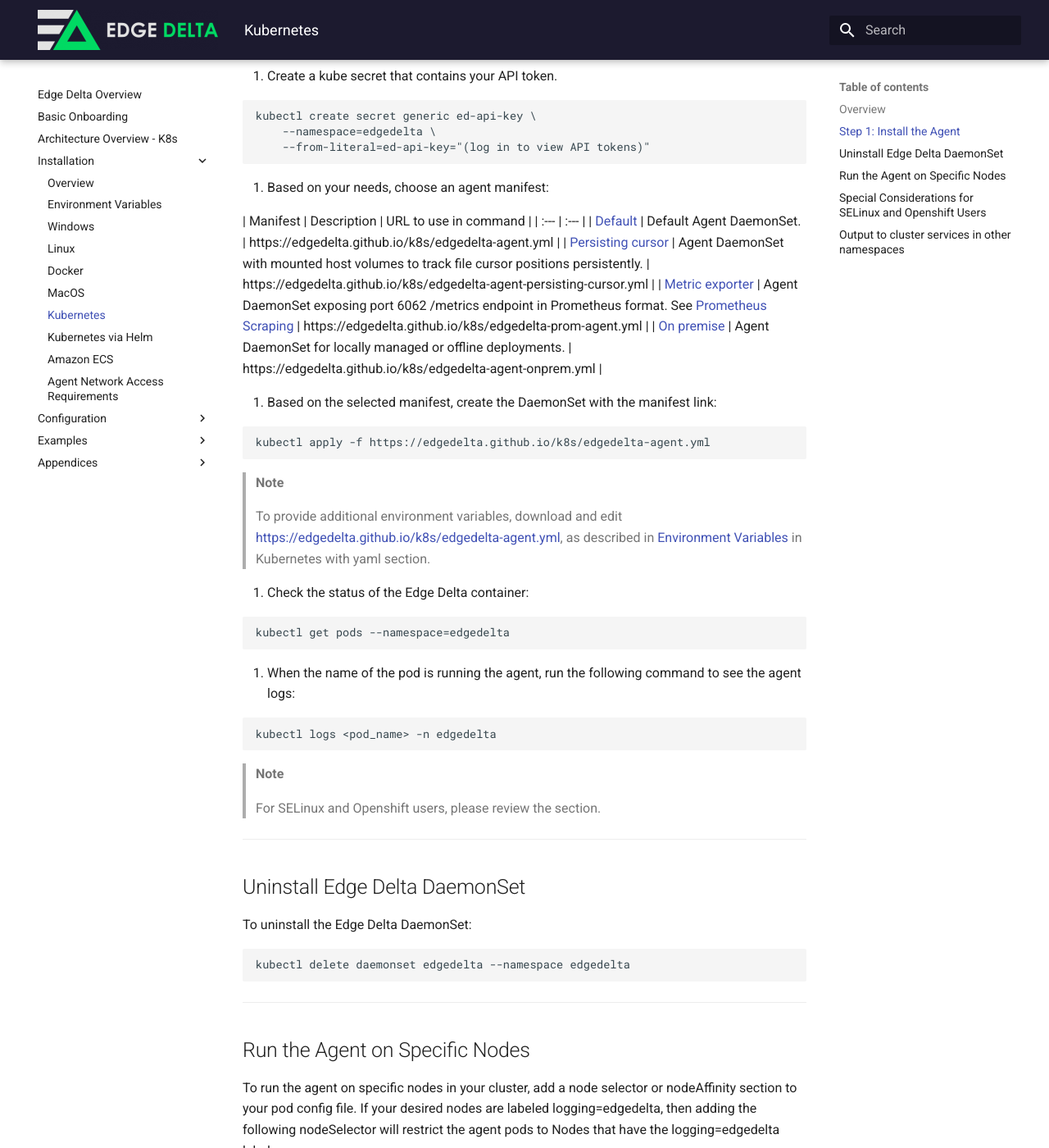
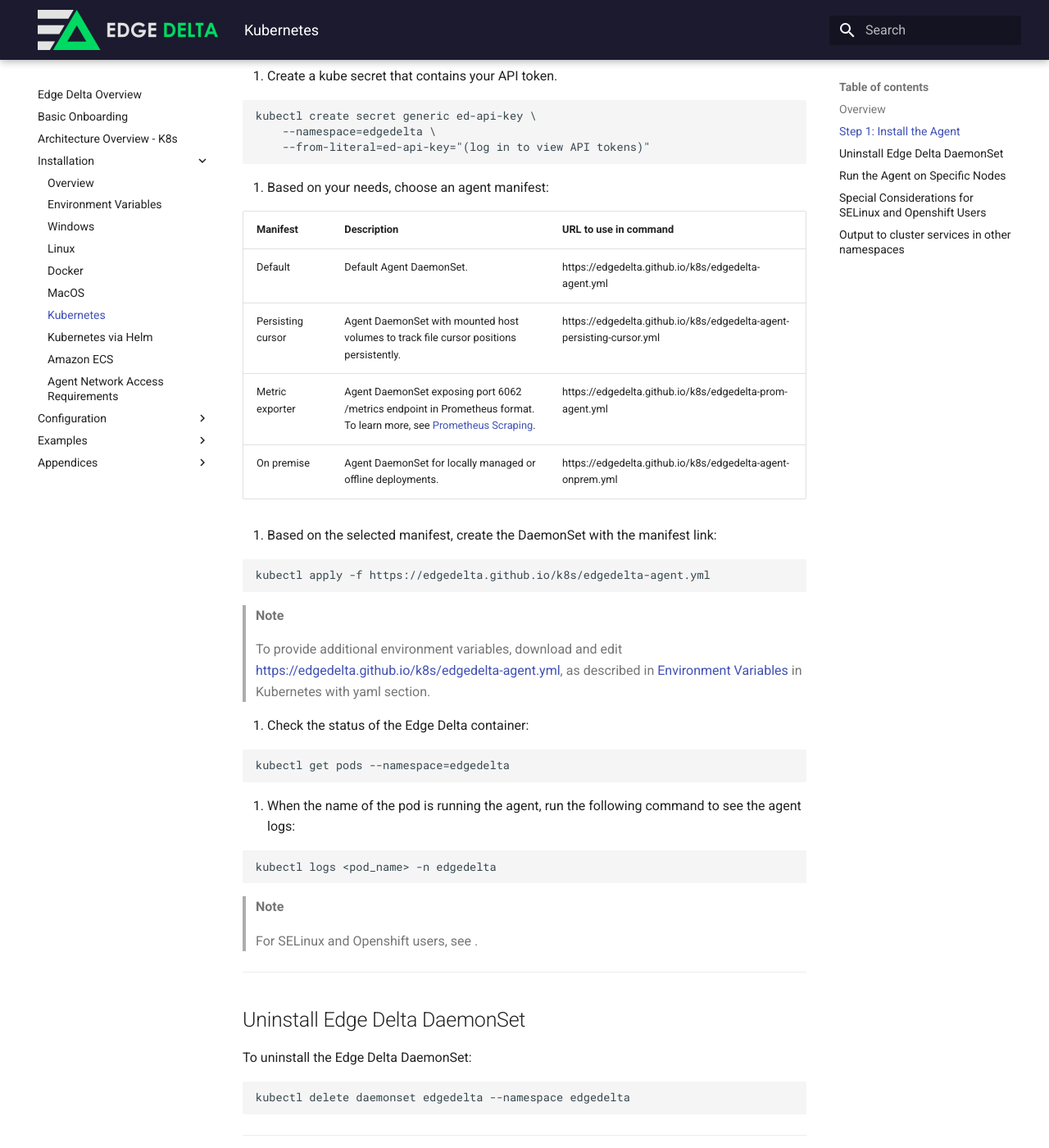
Before and after one commit to edgedelta/docs, an MkDocs documentation site: the page built from docs/installation/kubernetes.md, in a window 1280 px wide and 1400 px high, scrolled down 710 px. Shown: the whole window at 82% size. Built offline with MkDocs 1.6.1 and Material for MkDocs 9.7.7, drawn with Linux system fonts in a browser that asks for light colours.

Commit message:
Update kubernetes.md

```diff
--- a/docs/installation/kubernetes.md
+++ b/docs/installation/kubernetes.md
@@ -41,12 +41,12 @@ kubectl create secret generic ed-api-key \
 
 3. Based on your needs, choose an agent manifest:
 
-| Manifest | Description | URL to use in command |
-| :---     | :---        |
-| [Default](https://edgedelta.github.io/k8s/edgedelta-agent.yml) | Default Agent DaemonSet. | https://edgedelta.github.io/k8s/edgedelta-agent.yml |
-| [Persisting cursor](https://edgedelta.github.io/k8s/edgedelta-agent-persisting-cursor.yml) | Agent DaemonSet with mounted host volumes to track file cursor positions persistently. | https://edgedelta.github.io/k8s/edgedelta-agent-persisting-cursor.yml |
-| [Metric exporter](https://edgedelta.github.io/k8s/edgedelta-prom-agent.yml) | Agent DaemonSet exposing port 6062 /metrics endpoint in Prometheus format. See [Prometheus Scraping](../appendices/prometheus-scraping.md) | https://edgedelta.github.io/k8s/edgedelta-prom-agent.yml |
-| [On premise](https://edgedelta.github.io/k8s/edgedelta-agent-onprem.yml) | Agent DaemonSet for locally managed or offline deployments. | https://edgedelta.github.io/k8s/edgedelta-agent-onprem.yml |
+| Manifest          | Description                                                                                                                                                | URL to use in command                                                 |
+|-------------------|------------------------------------------------------------------------------------------------------------------------------------------------------------|-----------------------------------------------------------------------|
+| Default           | Default Agent DaemonSet.                                                                                                                                   | https://edgedelta.github.io/k8s/edgedelta-agent.yml                   |
+| Persisting cursor | Agent DaemonSet with mounted host volumes to track file cursor positions persistently.                                                                     | https://edgedelta.github.io/k8s/edgedelta-agent-persisting-cursor.yml |
+| Metric exporter   | Agent DaemonSet exposing port 6062 /metrics endpoint in Prometheus format. To learn more, see [Prometheus Scraping](../appendices/prometheus-scraping.md). | https://edgedelta.github.io/k8s/edgedelta-prom-agent.yml              |
+| On premise        | Agent DaemonSet for locally managed or offline deployments.                                                                                                | https://edgedelta.github.io/k8s/edgedelta-agent-onprem.yml            |
 
 
 4. Based on the selected manifest, create the DaemonSet with the manifest link:
@@ -74,7 +74,7 @@ kubectl logs <pod_name> -n edgedelta
 
 > **Note**
 >
-> For SELinux and Openshift users, please review the section.
+> For SELinux and Openshift users, see .
 
 ***
 
@@ -105,7 +105,7 @@ spec:
 
 ***
 
-## Special Considerations for SELinux and Openshift Users
+## <a name="openshift"></a>Special Considerations for SELinux and Openshift Users
 
 If you are running a SELinux-enforced Kubernetes cluster, then you need to add the following securityContext configuration into edgedelta-agent.yml manifest DaemonSet spec. This update will run agent pods in privileged mode to allow the collection of logs of other pods.
 
```
